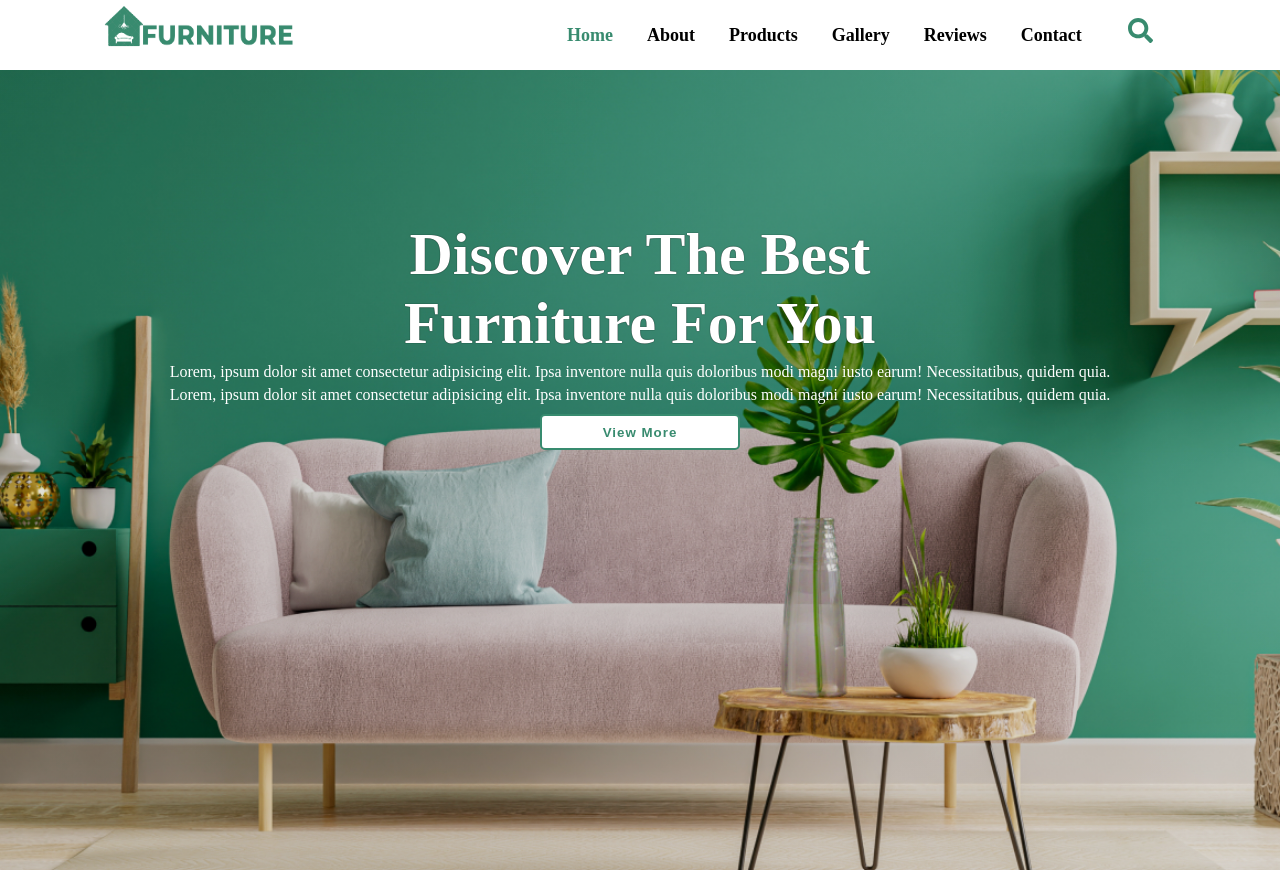
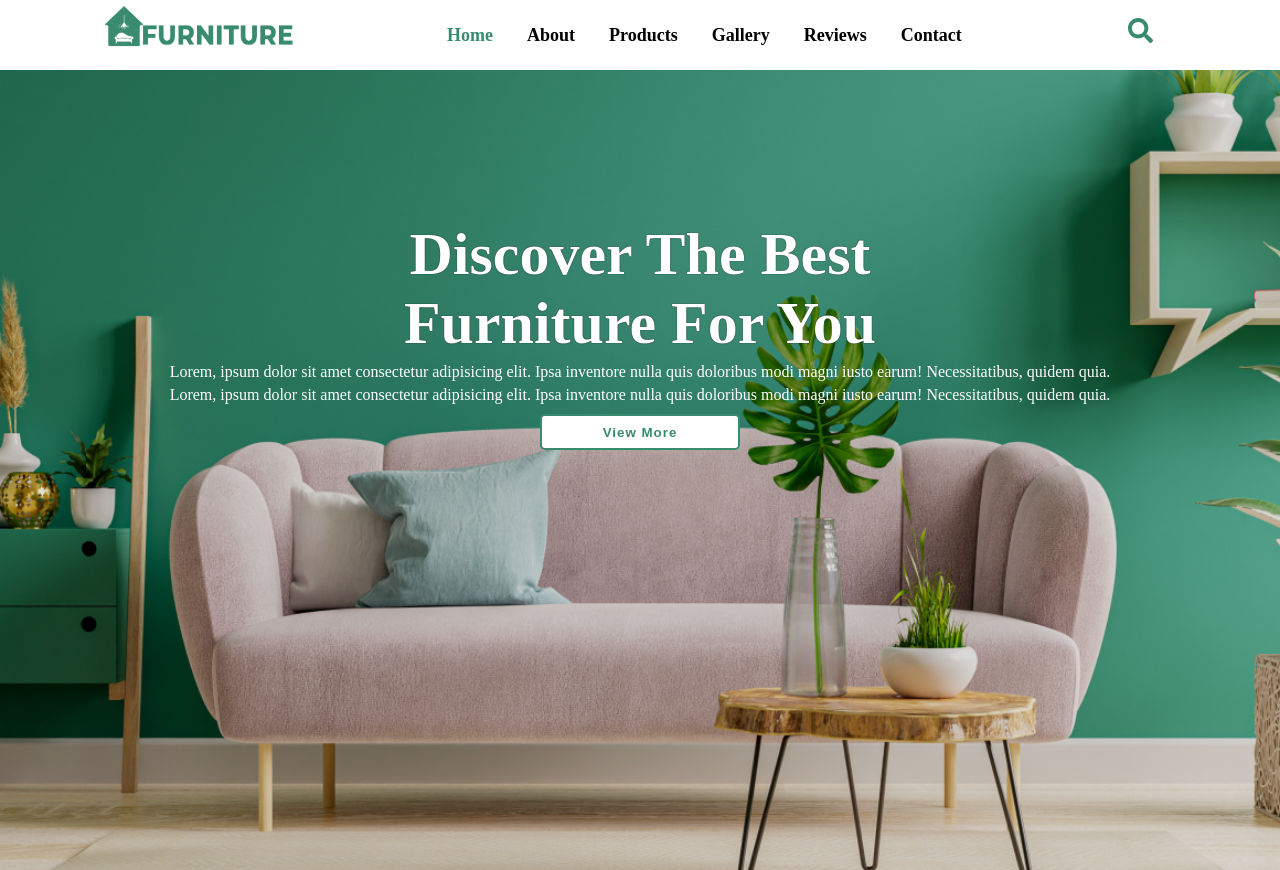
Before and after one commit to Farwa-Kanwal-123/Furniture-website-custom-css, a Next.js app: page / in a window 1280 px wide. Built offline with nearby package versions, Linux system fonts and the light colour scheme.

Commit message:
set margin in header section

```diff
--- a/src/app/globals.css
+++ b/src/app/globals.css
@@ -47,7 +47,7 @@ nav .content {
 }
 
 nav .content .links {
-  margin-left: 250px;
+  margin-left: 130px;
   display: flex;
 }
 
```
